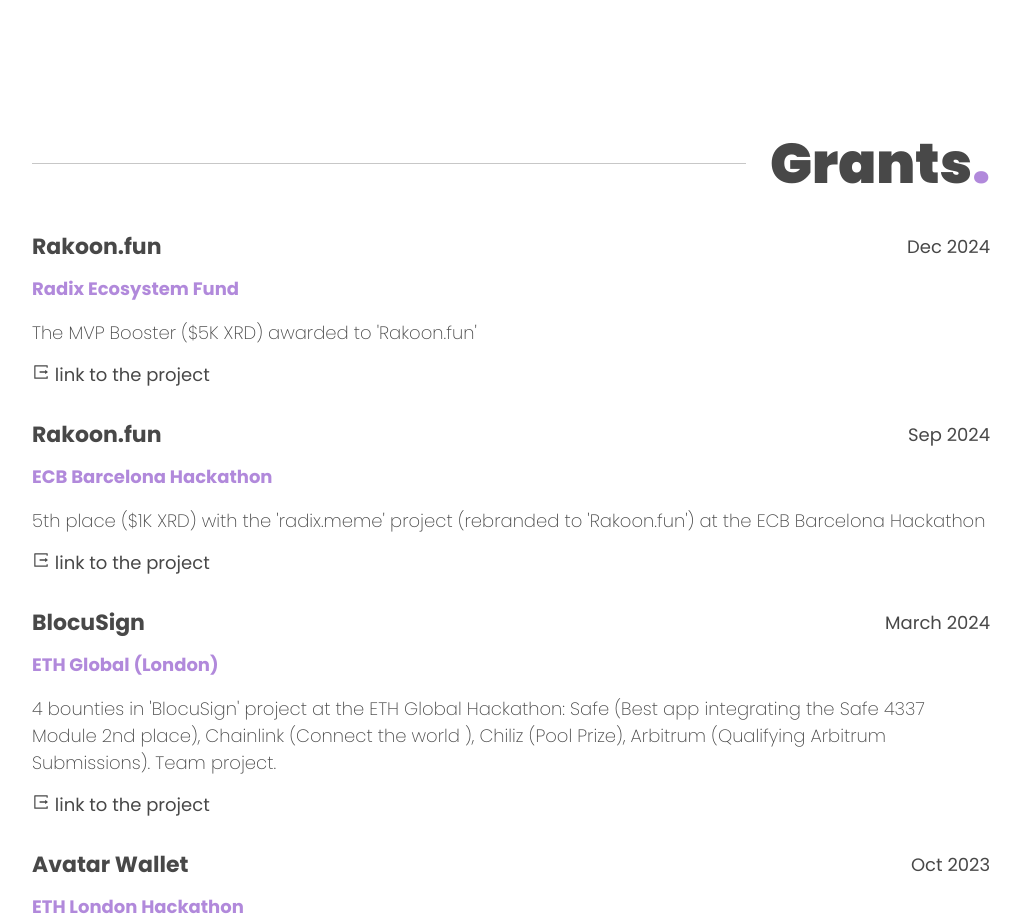
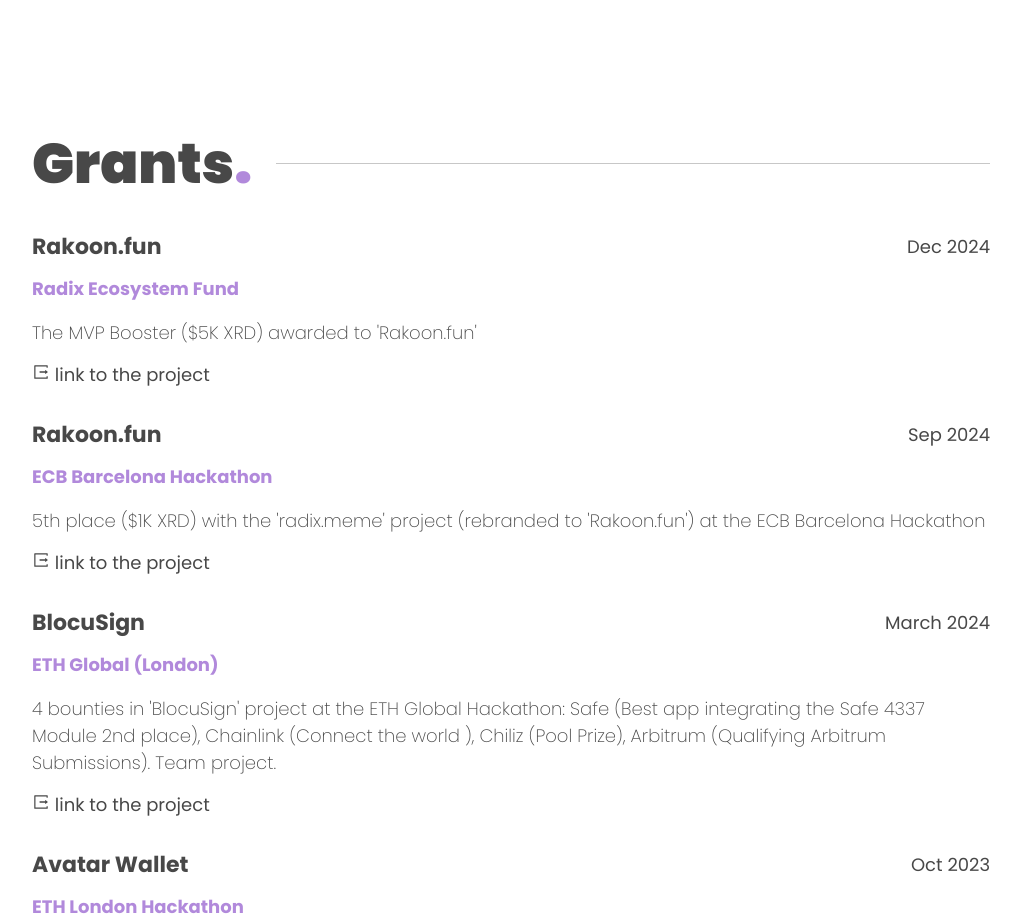
Before and after one commit to saidam90/saida-portfolio-js, a Next.js app: page / in a window 1280 px wide. Shown: the part 8200-9118 px from the top of the page, without its empty margins (159-1180 px from the left). Built offline with nearby package versions, Linux system fonts and the light colour scheme.

Commit message:
Fix height of the sidebar

```diff
--- a/components/home/grants/Grants.js
+++ b/components/home/grants/Grants.js
@@ -4,7 +4,7 @@
 export const Grants = () => {
   return (
     <section className="section-wrapper" id="grants">
-      <SectionHeader title="Grants" dir="r" />
+      <SectionHeader title="Grants" dir="l" />
       {grants.map((item) => (
         <GrantItem key={item.title} {...item} />
       ))}
--- a/components/nav/sidebar.module.scss
+++ b/components/nav/sidebar.module.scss
@@ -1,7 +1,7 @@
 .sideBar {
   background: var(--bg-opaque);
 
-  height: 100vh;
+  height: 120vh;
 
   position: sticky;
   top: 0px;
```
